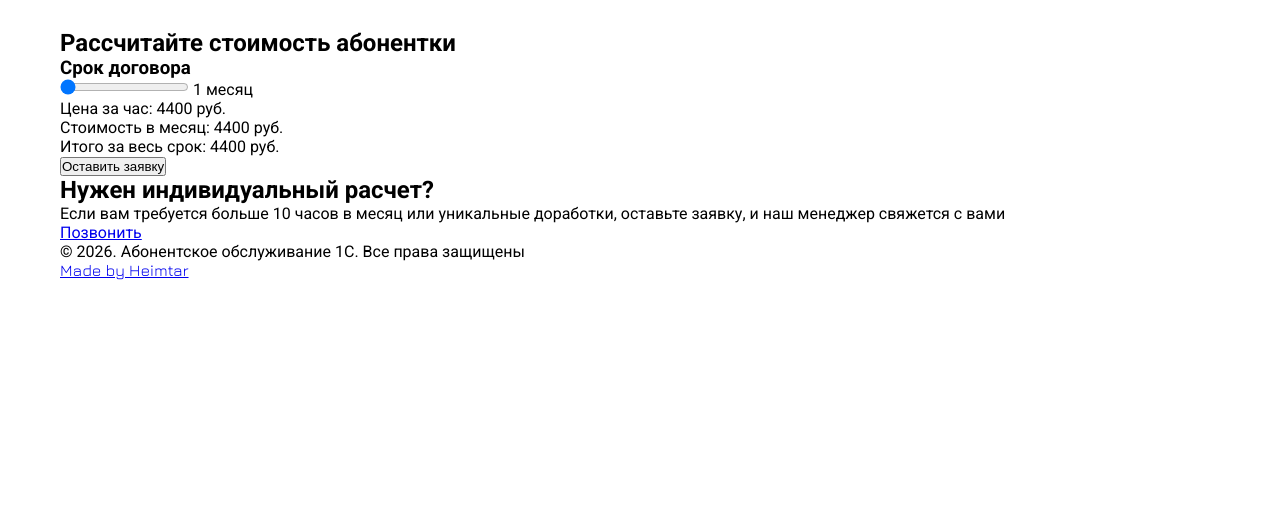
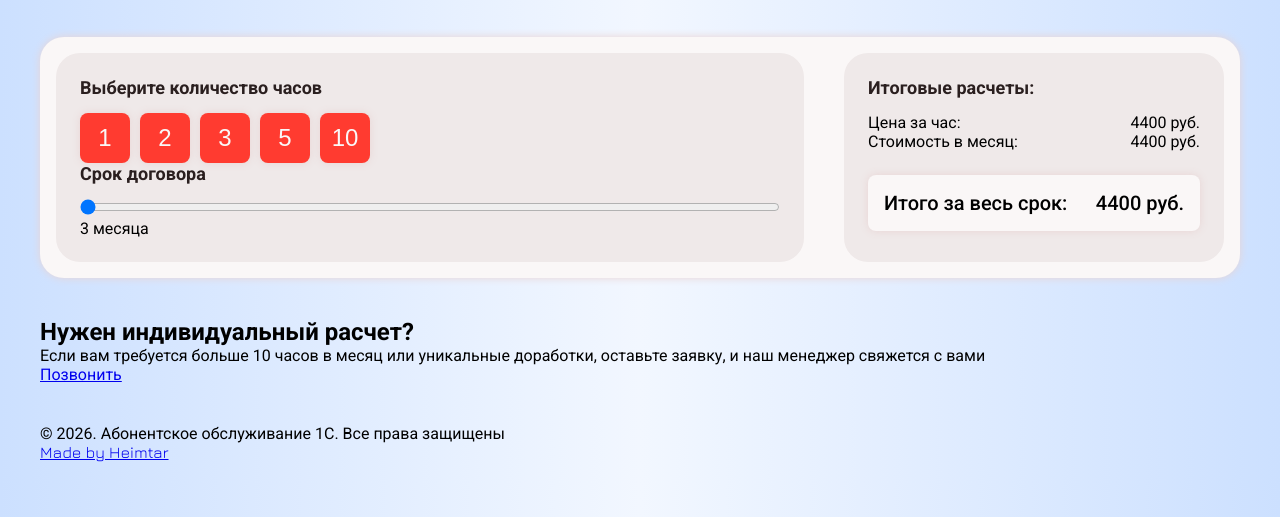
Before and after one commit to Heimtar/subscriber-service, a website built with Vite: page index.html in a window 1280 px wide. Shown: the part 283-800 px from the top of the page. Built offline with nearby package versions, Linux system fonts and the light colour scheme.

Commit message:
style: implement layout and design for calculator section with active states

```diff
--- a/index.html
+++ b/index.html
@@ -34,20 +34,38 @@
     <div class="calc__container">
       <h2 class="calc__main-title">Рассчитайте стоимость абонентки</h2>
       <div class="calc__wrapper">
+        <!-- группа панели калькуляции-->
         <div class="calc__panel">
-          <h3 class="calc__title">Срок договора</h3>
-          <div class="calc__range-group">
-            <input type="range" class="calc__slider" min="1" max="12" value="1" step="1"></input>
-            <span class="calc__range-value">1 месяц</span>
+          <!-- выбор количества часов -->
+          <div class="calc__hours-list">
+            <h3 class="calc__title">Выберите количество часов</h3>
+            <div class="calc__hours-group">
+              <button type="button" class="calc__btn calc__btn-active" data-hours="1">1</button>
+              <button type="button" class="calc__btn calc__btn-active" data-hours="2">2</button>
+              <button type="button" class="calc__btn calc__btn-active" data-hours="3">3</button>
+              <button type="button" class="calc__btn calc__btn-active" data-hours="5">5</button>
+              <button type="button" class="calc__btn calc__btn-active" data-hours="10">10</button>
+            </div>
           </div>
+          <!-- выбор срока действия абонентки вы месяцах-->
+          <div class="calc__range">
+            <h3 class="calc__title">Срок договора</h3>
+            <div class="calc__range-group">
+              <input type="range" class="calc__slider" min="3" max="12" value="3" step="3"></input>
+              <span class="calc__range-value">3 месяца</span>
+            </div>
+          </div>
+
         </div>
+        <!-- группа панели результата -->
         <div class="calc__result">
+          <h3 class="calc__title">Итоговые расчеты:</h3>
           <p class="calc__price-item">Цена за час: <span class="calc__price-value calc__price-value_hour">4400
               руб.</span></p>
           <p class="calc__price-item">Стоимость в месяц: <span class="calc__price-value calc__price-value_month">4400
               руб.</span></p>
           <div class="calc__total">Итого за весь срок: <span class="calc__total-sum">4400 руб.</span></div>
-          <button type="button" class="calc__submit-btn">Оставить заявку</button>
+
         </div>
       </div>
     </div>
--- a/src/style.css
+++ b/src/style.css
@@ -3,6 +3,7 @@
   --color-primary-red: #a61b2e; /* Основной красный (ссылки, рамки) */
   --color-accent-cta: #ff3b30; /* Акцентный алый для кнопок */
   --color-bg-light: #faf7f7; /* Светло-серый фон для карточек */
+  --color-btn-hover: #efe9e9;
   --color-border-soft: #e8d4d4; /* Очень мягкий, пастельный красно-серый */
 }
 
@@ -21,21 +22,24 @@
 .footer__container {
   max-width: 1200px;
   margin: 0 auto;
-  padding: 0 20px;
+  padding: 20px 0;
   width: 100%;
 }
 .page {
   font-family: "Roboto", sans-serif;
+  background: linear-gradient(90deg, #cce0ff 0%, #f2f7ff 50%, #cce0ff 100%);
 }
+
 .footer__link {
   font-family: "Jura", sans-serif;
 }
-
+.header{
+  background-color: var(--color-bg-light);
+}
 .header__container {
   display: flex;
   justify-content: space-between;
   align-items: center;
-  padding: 20px 0;
   border-bottom: 1px solid
     color-mix(in srgb, var(--color-primary-red) 15%, transparent);
 }
@@ -61,7 +65,6 @@
 
 .hero__container {
   text-align: left;
-  padding: 60px 0;
 }
 .hero__title {
   font-size: 3rem; /* Крупный размер (примерно 48px) */
@@ -76,3 +79,74 @@
   color: var(--color-dark);
   max-width: 800px;
 }
+
+.calc__wrapper {
+  display: flex;
+  flex-wrap: wrap;
+  gap: 40px;
+  border-radius: 24px;
+  background-color: var(--color-bg-light);
+  padding: 16px;
+  box-shadow: 0 0 8px var(--color-border-soft);
+}
+.calc__main-title {
+  margin-bottom: 40px;
+}
+.calc__panel {
+  flex: 1;
+  padding: 24px;
+  border-radius: 24px;
+  background-color: var(--color-btn-hover);
+}
+.calc__result {
+  width: 380px;
+  padding: 24px;
+  border-radius: 24px;
+  background-color: var(--color-btn-hover);
+}
+.calc__title {
+  font-size: 18px;
+  margin-bottom: 15px;
+  color: var(--color-dark);
+}
+.calc__hours-group {
+  display: flex;
+  gap: 10px;
+}
+.calc__btn {
+  width: 50px;
+  height: 50px;
+  font-size: 24px;
+  border-radius: 8px;
+  cursor: pointer;
+  border-style: none;
+  background-color: var(--color-bg-light);
+  box-shadow: 0 0 8px var(--color-border-soft);
+  transition:
+    background-color 200ms ease,
+    color 200ms ease;
+}
+.calc__btn:hover {
+  background-color: var(--color-btn-hover);
+}
+.calc__btn-active {
+  background-color: var(--color-accent-cta);
+  color: var(--color-bg-light);
+}
+.calc__slider {
+  width: 100%;
+}
+.calc__price-item,
+.calc__total {
+  display: flex;
+  justify-content: space-between;
+}
+.calc__total {
+  margin-top: 24px;
+  padding: 16px;
+  border-radius: 8px;
+  box-shadow: 0 0 8px var(--color-border-soft);
+  font-size: 20px;
+  font-weight: 500;
+  background-color: var(--color-bg-light);
+}
```
